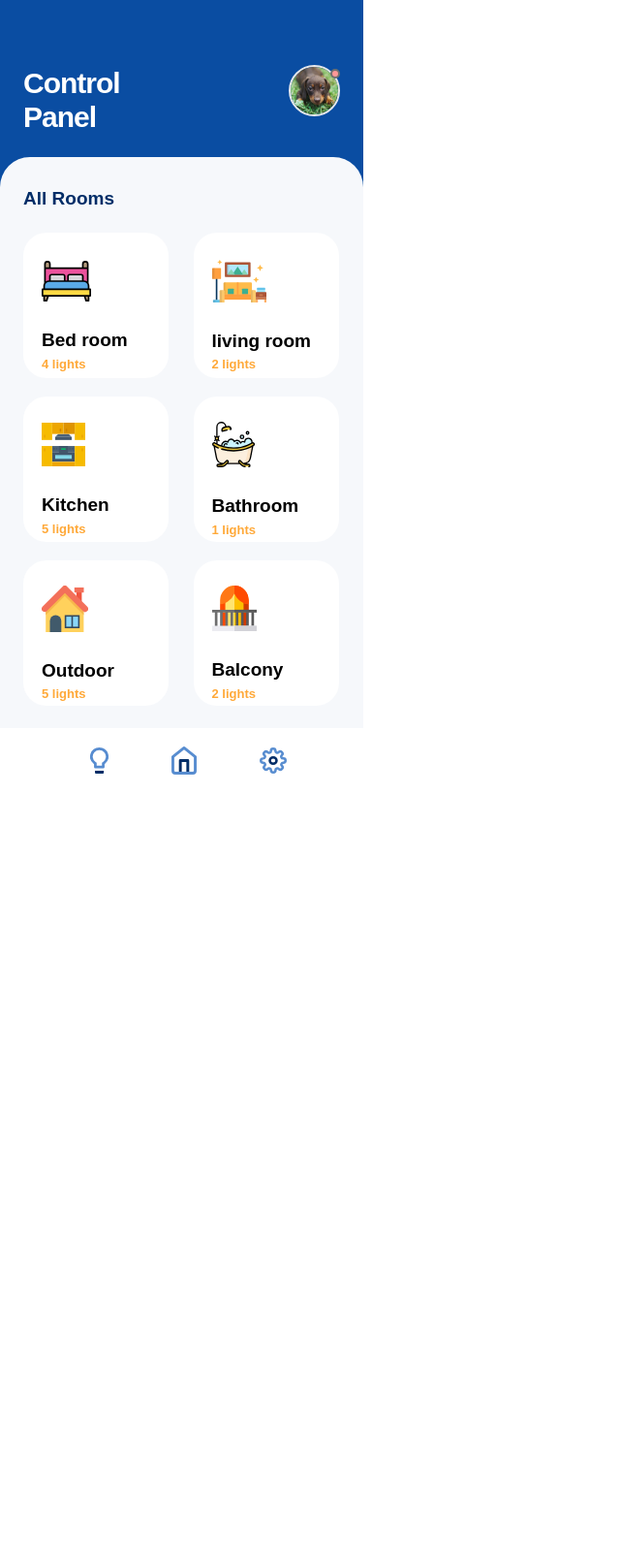
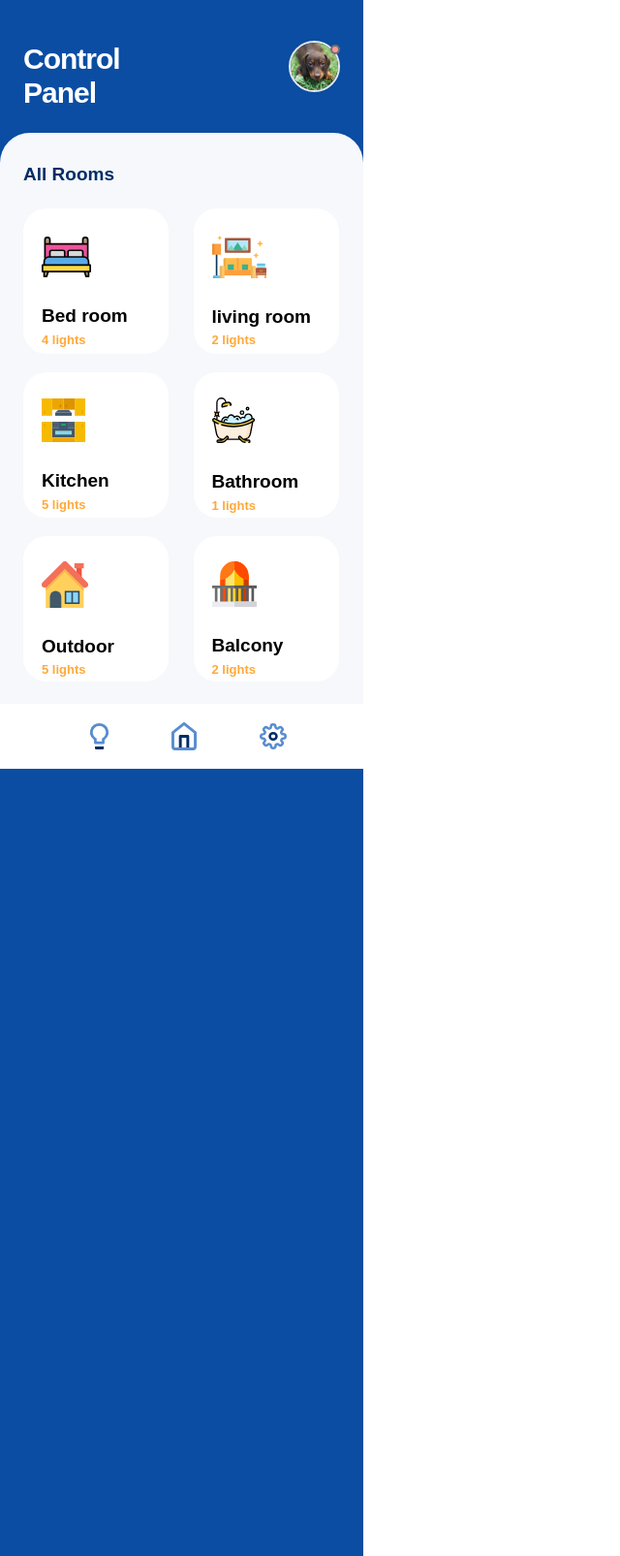
Before and after one commit to rts-cmk-wu06/smartlight-ui-ozlemertosun, a React (Create React App) app: page / in a window 1280 px wide. Shown: the whole page at 97% size, without its empty margins (0-640 px from the left). Before the commit the page ends 818 px from the top, so only its background shows below. Built offline with nearby package versions, Linux system fonts and the light colour scheme.

Commit message:
add different updates

```diff
--- a/src/App.js
+++ b/src/App.js
@@ -1,6 +1,6 @@
 
 import CpHome from './pages/CpHome';
-
+import SettingsPage from './pages/SettingsPage';
 import './styles/App.css';
 import './styles/index.css'
 
@@ -8,6 +8,7 @@ function App() {
   return (
     <div className="App">
         <CpHome />
+        <SettingsPage />
     </div>
   );
 }
--- a/src/assets/components/Header.js
+++ b/src/assets/components/Header.js
@@ -4,7 +4,7 @@ import Heading from './Heading';
 const Header = () => {
 
     return (
-        <div className="flex w-full justify-between px-6 pt-[25px]">
+        <div className="flex w-full justify-between px-6">
             <Heading />
             <Avatar />
         </div>
@@ -12,5 +12,3 @@ const Header = () => {
 }
 
 export default Header;
-
-/* pt-[25px er for telefoninfo*/
--- /dev/null
+++ b/src/pages/SettingsPage.js
@@ -0,0 +1,16 @@
+import PhoneInfo from "../assets/components/PhoneInfo";
+
+import backArrow from "../assets/img/backArrow.svg"
+import lightbulb from "../assets/img/lightbulb.svg"
+
+const SettingsPage = () => {
+    return (
+        <div className="App">
+
+
+        </div>
+
+     );
+}
+
+export default SettingsPage;
--- a/src/styles/App.css
+++ b/src/styles/App.css
@@ -2,6 +2,11 @@
   background-color: #0A4DA2;
   width: 375px;
   height: 812px;
+}
+
+.CustomPadding{
+  padding-left: 24px;
+  padding-right: 25.7px;
 }
 
 /* HEADINGS */
```
Also changed, not shown: src/assets/img/backArrow.svg (added), src/assets/img/lightbulb.svg (added).
